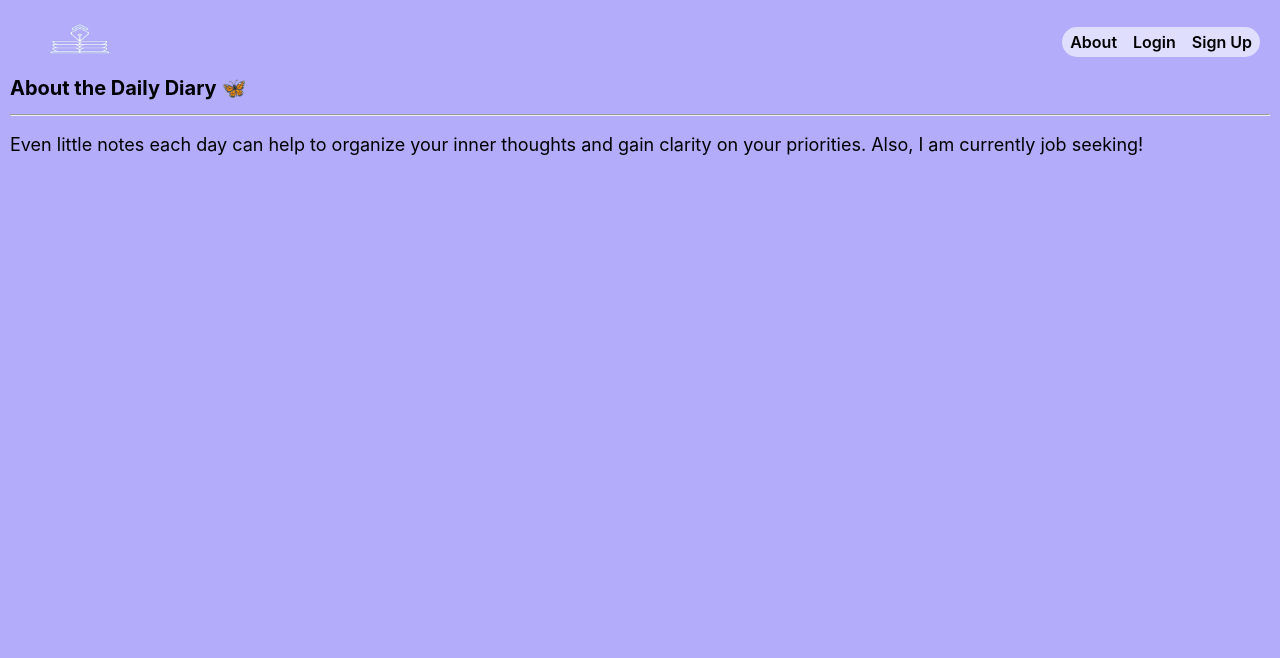
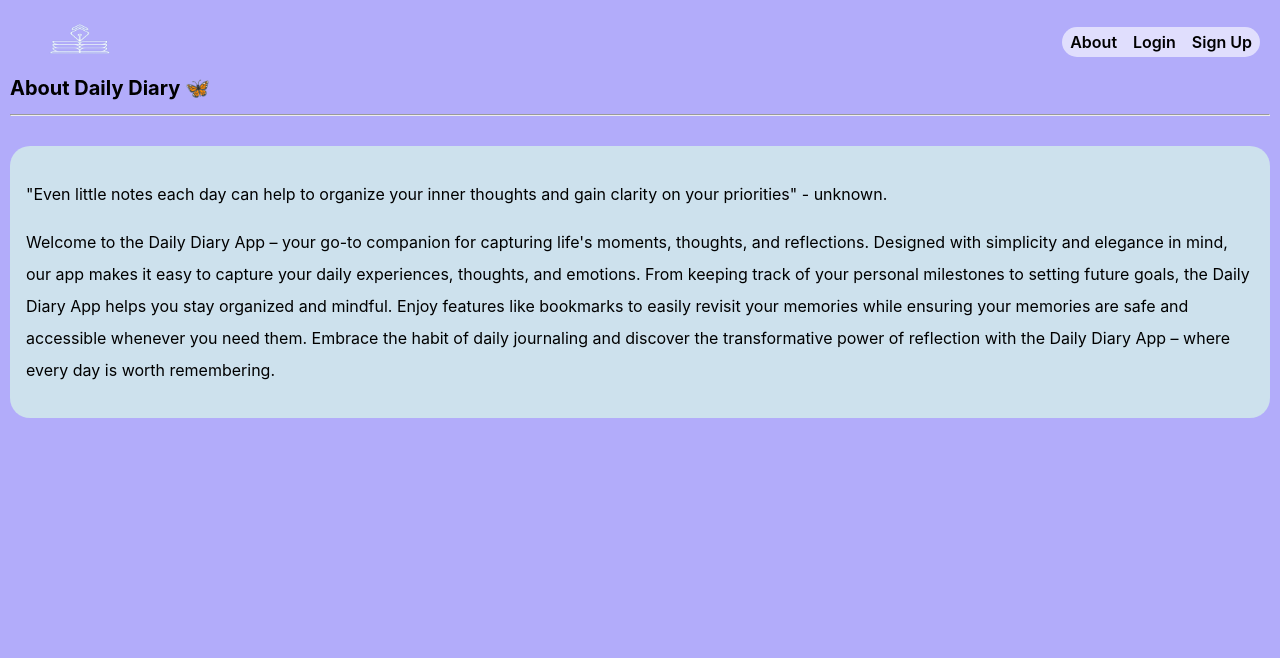
Before and after one commit to Kiibra/daily-diary, a Django app: page /about/ in a window 1280 px wide. Shown: the top 658 px of the page. Run offline with Django 4.2, Linux system fonts and the light colour scheme.

Commit message:
style about page

```diff
--- a/main_app/static/css/base.css
+++ b/main_app/static/css/base.css
@@ -182,3 +182,14 @@ nav li {
   margin-right: 10px;
   width: 100%;
 }
+
+.abt-content {
+  background-color: rgb(205, 225, 237);
+  border-radius: 20px;
+  color: rgb(0, 0, 0);
+  padding: 16px;
+  margin-top: 30px;
+  font-size: medium;
+  line-height: 32px;   /* within paragraph */
+  margin-bottom: 30px; /* between paragraphs */
+}
--- a/main_app/templates/about.html
+++ b/main_app/templates/about.html
@@ -2,10 +2,15 @@
 
 {% block content %}
 
-<h1>About the Daily Diary 🦋</h1>
+<h1>About Daily Diary 🦋</h1>
 <hr />
-<p class="page-content">
-  Even little notes each day can help to organize your inner thoughts and gain clarity on your priorities. Also, I am currently job seeking!
-</p>
+<div class="abt-content">
+  <p>
+  "Even little notes each day can help to organize your inner thoughts and gain clarity on your priorities" - unknown.
+  </p>
+  <p>
+    Welcome to the Daily Diary App – your go-to companion for capturing life's moments, thoughts, and reflections. Designed with simplicity and elegance in mind, our app makes it easy to capture your daily experiences, thoughts, and emotions. From keeping track of your personal milestones to setting future goals, the Daily Diary App helps you stay organized and mindful. Enjoy features like bookmarks to easily revisit your memories while ensuring your memories are safe and accessible whenever you need them. Embrace the habit of daily journaling and discover the transformative power of reflection with the Daily Diary App – where every day is worth remembering.
+  </p>
+</div>
 
-{% endblock %}
+  {% endblock %}
```
